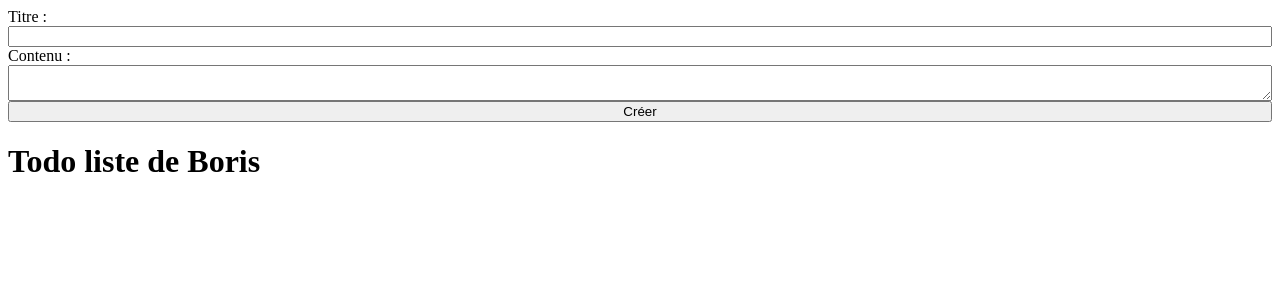
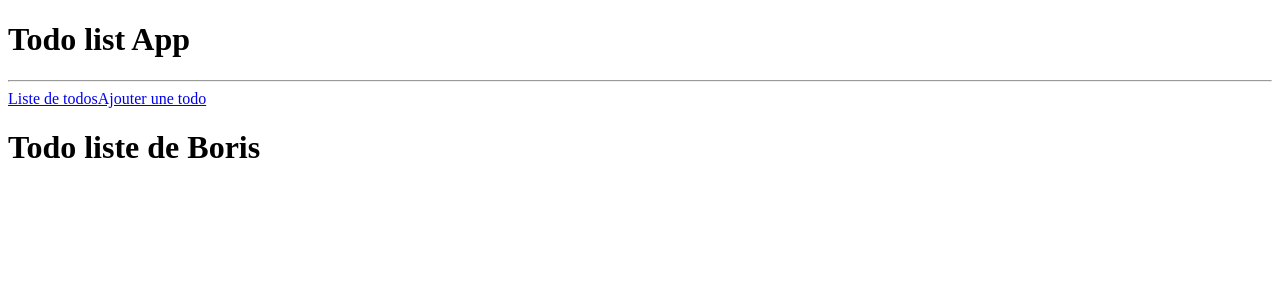
Before and after one commit to resiliated/todo-front, a React (Create React App) app in the folder todo-app-from-scratch/: page / in a window 1280 px wide. Shown: the top 300 px of the page. Built offline with nearby package versions, Linux system fonts and the light colour scheme; no server answers.

Commit message:
Add routing.

```diff
--- a/todo-app-from-scratch/package.json
+++ b/todo-app-from-scratch/package.json
@@ -8,6 +8,7 @@
     "@testing-library/user-event": "^13.5.0",
     "react": "^18.2.0",
     "react-dom": "^18.2.0",
+    "react-router-dom": "^6.3.0",
     "react-scripts": "5.0.1",
     "web-vitals": "^2.1.4"
   },
--- a/todo-app-from-scratch/src/App.js
+++ b/todo-app-from-scratch/src/App.js
@@ -1,4 +1,6 @@
 import React, { useState, useEffect } from 'react';
+import { BrowserRouter, Routes, Route } from 'react-router-dom';
+import Header from './Components/Header.js';
 import TodoList from './Components/TodoList.js';
 import TodoForm from './Components/TodoForm.js';
 
@@ -101,10 +103,17 @@ export function App(props) {
   }
 
   return (
-    <div>
-      <TodoForm onTodoCreation={onTodoCreation} />
-      <TodoList onTodoDeletion={onTodoDeletion} onNextState={onNextState} onReset={onReset} title="Todo liste de Boris" todos={todos}/>
-    </div>
+    <BrowserRouter>
+      <div>
+        <Header/>
+          <div>
+            <Routes>
+              <Route path="/" element={<TodoList onTodoDeletion={onTodoDeletion} onNextState={onNextState} onReset={onReset} title="Todo liste de Boris" todos={todos}/>} />
+              <Route path="/add" element={<TodoForm onTodoCreation={onTodoCreation} />} />
+            </Routes>
+          </div>
+      </div>
+    </BrowserRouter>
   );
 }
 
--- /dev/null
+++ b/todo-app-from-scratch/src/Components/Header.js
@@ -0,0 +1,21 @@
+import React from 'react';
+import { NavLink } from 'react-router-dom';
+
+export function Header(){
+  return (
+    <header>
+      <h1>Todo list App</h1>
+      <hr />
+      <div>
+        <NavLink to="/">
+          Liste de todos
+        </NavLink>
+        <NavLink to="/add">
+          Ajouter une todo
+        </NavLink>
+      </div>
+    </header>
+  )
+}
+
+export default Header;
--- a/todo-app-from-scratch/src/Components/Todo.js
+++ b/todo-app-from-scratch/src/Components/Todo.js
@@ -23,7 +23,7 @@ export function Todo(props){
   }
 
   //TODO use same button to next and reset state
-  return (<div class={getTodoClassNames()}>
+  return (<div className={getTodoClassNames()}>
     <h1>{props.todo.title}</h1>
     <h2>{props.todo.content}</h2>
     <p>Créée le: {props.todo.creation}</p>
--- a/todo-app-from-scratch/src/index.js
+++ b/todo-app-from-scratch/src/index.js
@@ -3,9 +3,9 @@ import { createRoot } from 'react-dom/client';
 import './index.css';
 import App from './App.js';
 
-
-
 const container = document.getElementById('root');
 const root = createRoot(container);
 
-root.render(<App URL_API={"http://localhost:8080/todo"}/>);
+root.render(
+  <App URL_API={"http://localhost:8080/todo"}/>
+);
```
